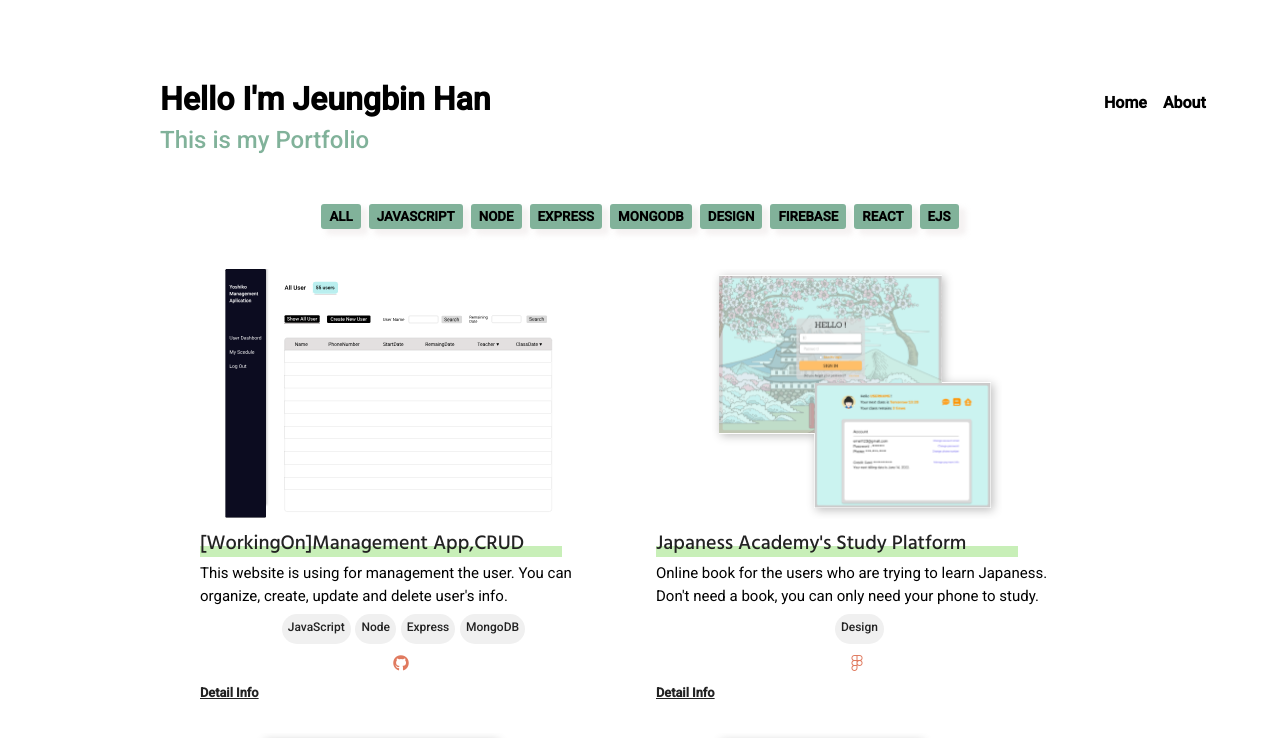
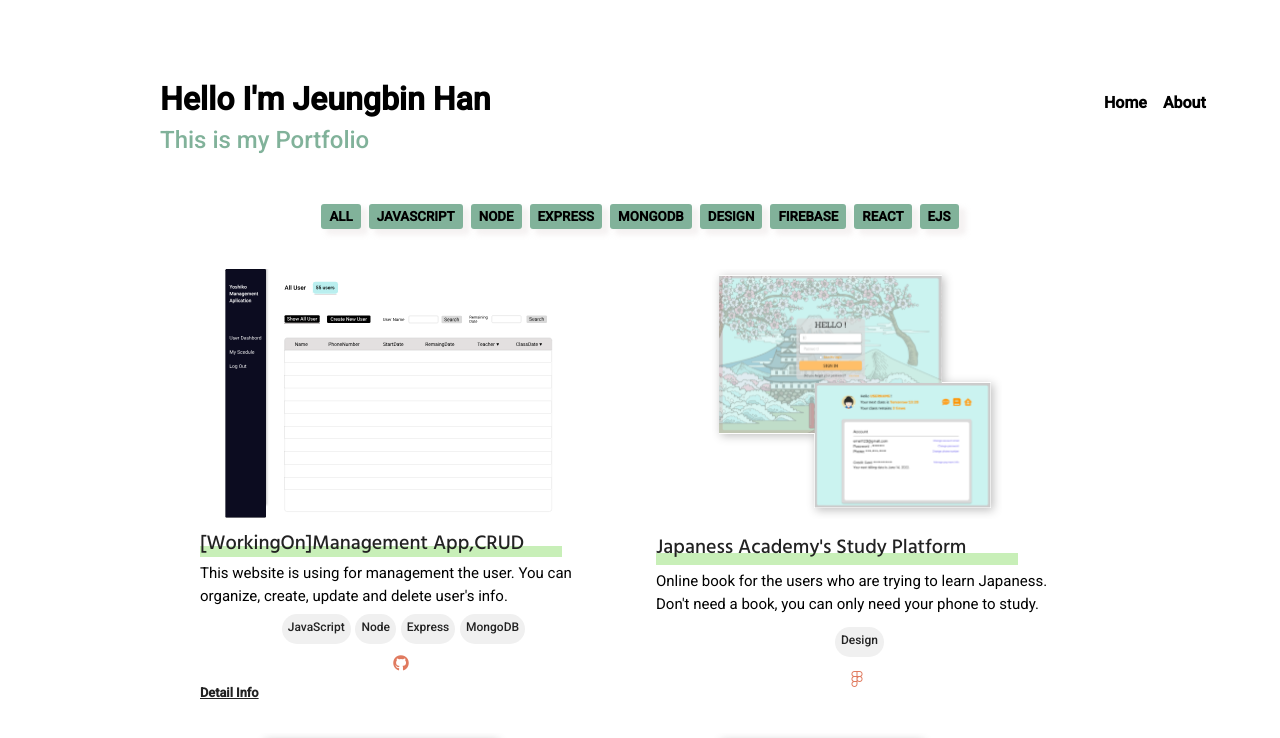
Before and after one commit to Jeungbin/Portfolio, a React (Create React App) app: page / in a window 1280 px wide. Shown: the top 738 px of the page. Built offline with nearby package versions, Linux system fonts and the light colour scheme.

Commit message:
Detail info

```diff
--- a/src/components/Buttons.js
+++ b/src/components/Buttons.js
@@ -1,5 +1,6 @@
 import React from "react";
 import { useState } from "react";
+import { Link } from "react-router-dom";
 import data from "../components/data";
 
 const newArray = data.map((item) => {
@@ -50,7 +51,7 @@ const Buttons = () => {
 
         <div className="works-container">
           {works?.map((item) => {
-            const { id, name, img, website, figma, git, explain } = item;
+            const { id, name, img, website, figma, git, explain, href } = item;
             return (
               <section className="work" key={id}>
                 {img ? (
@@ -90,11 +91,15 @@ const Buttons = () => {
                     ""
                   )}
                 </div>
-                <p>
-                  <a className="detailInfo" href="/info">
-                    Detail Info
-                  </a>
-                </p>
+                {href ? (
+                  <p>
+                    <Link className="detailInfo" to={href}>
+                      Detail Info
+                    </Link>
+                  </p>
+                ) : (
+                  ""
+                )}
               </section>
             );
           })}
```
